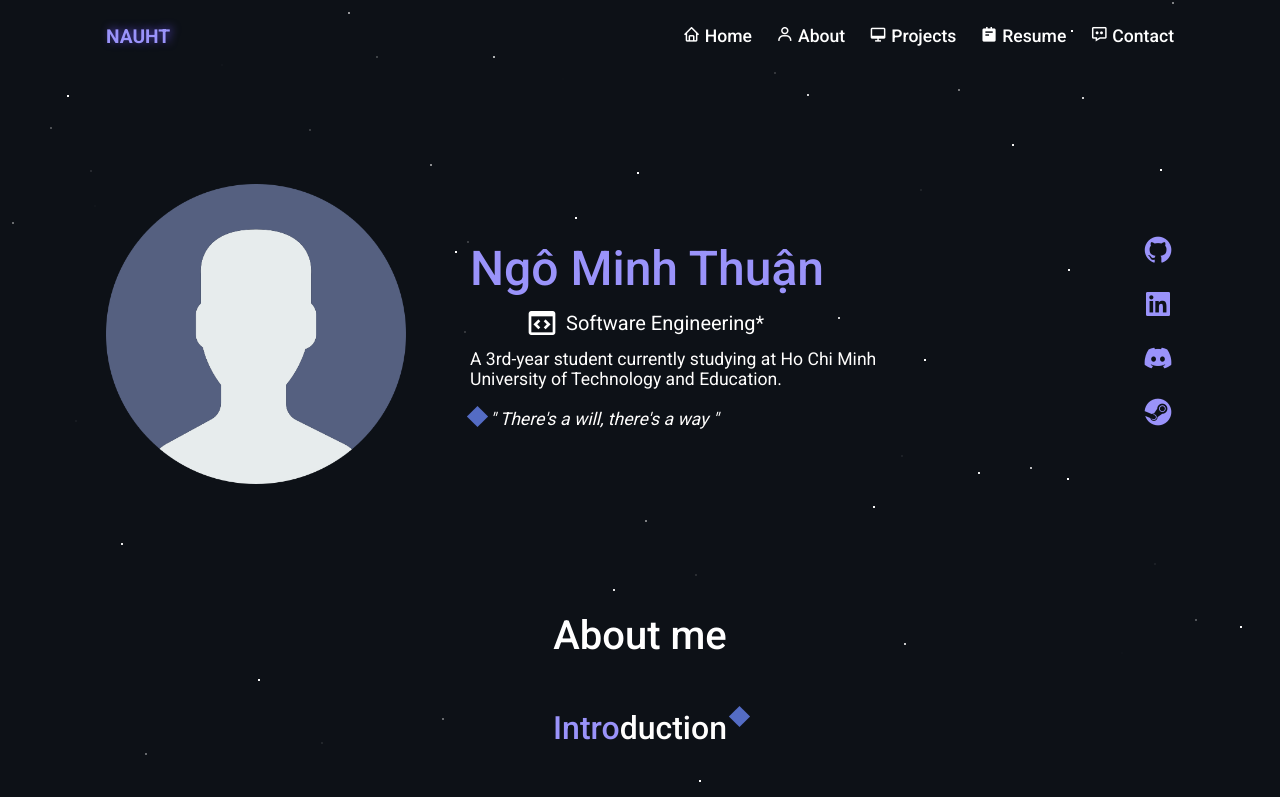
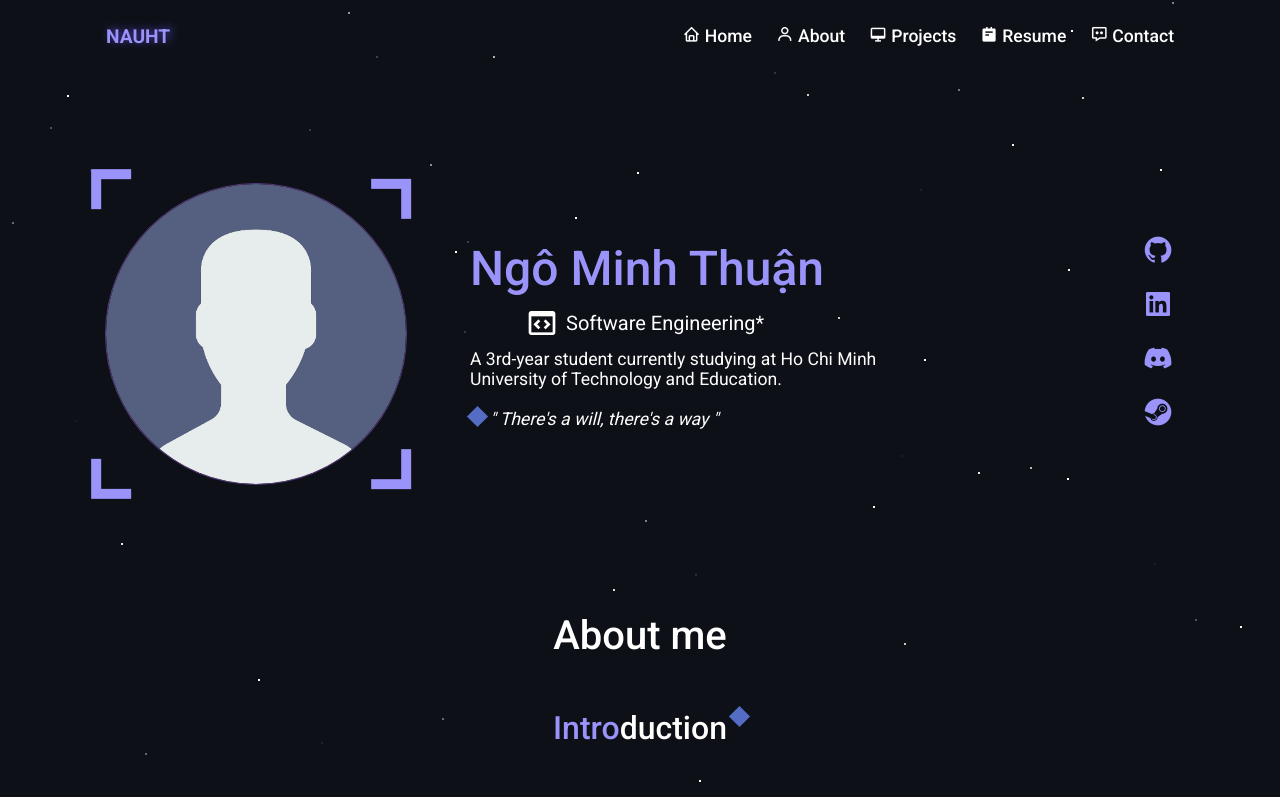
Before and after one commit to nauht1/portfolio, a React (Create React App) app: page / in a window 1280 px wide. Shown: the top 797 px of the page. Built offline with nearby package versions, Linux system fonts and the light colour scheme.

Commit message:
avatar frame

```diff
--- a/src/components/home/Home.jsx
+++ b/src/components/home/Home.jsx
@@ -8,8 +8,12 @@ const Home = () => {
     <section id="home" className="home section">
     <div className="home__container container grid">
       <div className="home__content grid">
-        <div className="home__img"></div>
-
+        <div className="home__img">
+            <div className="corner top-left"></div>
+            <div className="corner top-right"></div>
+            <div className="corner bottom-left"></div>
+            <div className="corner bottom-right"></div>
+        </div>
         <Data />
 
         <Social />
--- a/src/components/home/home.css
+++ b/src/components/home/home.css
@@ -6,13 +6,126 @@
 }
 
 .home__img {
+  position: relative;
   background: url(../../assets/images/user_img.png);
   background-repeat: no-repeat;
   background-position: center;
   background-size: cover;
   width: 300px;
   height: 300px;
-  /* box-shadow: inset 0 0 0 5px rgb(255 255 255 / 30%); */
+  border-radius: 50%;
+  box-shadow: 0 0 0 1px rgba(109, 66, 149, 0.8);
+}
+
+.corner {
+  position: absolute;
+  background-color: var(--logo-color);
+}
+
+.top-left {
+  top: -10px;
+  left: -10px;
+  width: 40px;
+  height: 10px;
+  animation: expColTopLeft 2s infinite alternate;
+}
+
+.top-right {
+  top: -10px;
+  right: -10px;
+  width: 40px;
+  height: 10px;
+  animation: expColTopRight 2s infinite alternate;
+}
+
+.bottom-left {
+  bottom: -10px;
+  left: -10px;
+  width: 40px;
+  height: 10px;
+  animation: expColBotLeft 2s infinite alternate;
+}
+
+.bottom-right {
+  bottom: -10px;
+  right: -10px;
+  width: 40px;
+  height: 10px;
+  animation: expColBotRight 2s infinite alternate;
+}
+
+.top-left::before {
+  position: absolute;
+  content: "";
+  width: 10px;
+  height: 40px;
+  background-color: var(--logo-color);
+  left: 0;
+}
+
+.top-right::before {
+  position: absolute;
+  content: "";
+  width: 10px;
+  height: 40px;
+  background-color: var(--logo-color);
+  right: 0;
+}
+
+.bottom-left::before {
+  position: absolute;
+  content: "";
+  width: 10px;
+  height: 40px;
+  background-color: var(--logo-color);
+  bottom: 0;
+}
+
+.bottom-right::before {
+  position: absolute;
+  content: "";
+  width: 10px;
+  height: 40px;
+  background-color: var(--logo-color);
+  bottom: 0;
+  right: 0;
+}
+
+
+@keyframes expColTopLeft {
+  0%, 100% {
+    transform: translate(-5px, -5px);
+  }
+  50% {
+    transform: translate(5px, 5px);
+  }
+}
+
+@keyframes expColTopRight {
+  0%, 100% {
+    transform: translate(-5px, 5px);
+  }
+  50% {
+    transform: translate(5px, -5px);
+  }
+}
+
+@keyframes expColBotLeft {
+  0%, 100% {
+    transform: translate(-5px, 5px);
+  }
+  50% {
+    transform: translate(5px, -5px);
+  }
+}
+
+@keyframes expColBotRight {
+  0%, 100% {
+    transform: translate(-5px, -5px);
+  }
+  50% {
+    transform: translate(5px, 5px);
+  }
 }
 
 .home__img:hover {
@@ -98,10 +211,6 @@
   transform: rotate(45deg);
 }
 
-@keyframes avaFrame {
-  /*  */
-}
-
 /* Responsive */
 @media screen and (max-width: 992px) {
   .home__title {
@@ -148,5 +257,8 @@
 }
 
 @media screen and (max-width: 350px) {
-
+  .home__img {
+    width: 250px;
+    height: 250px;
+  }
 }
```
